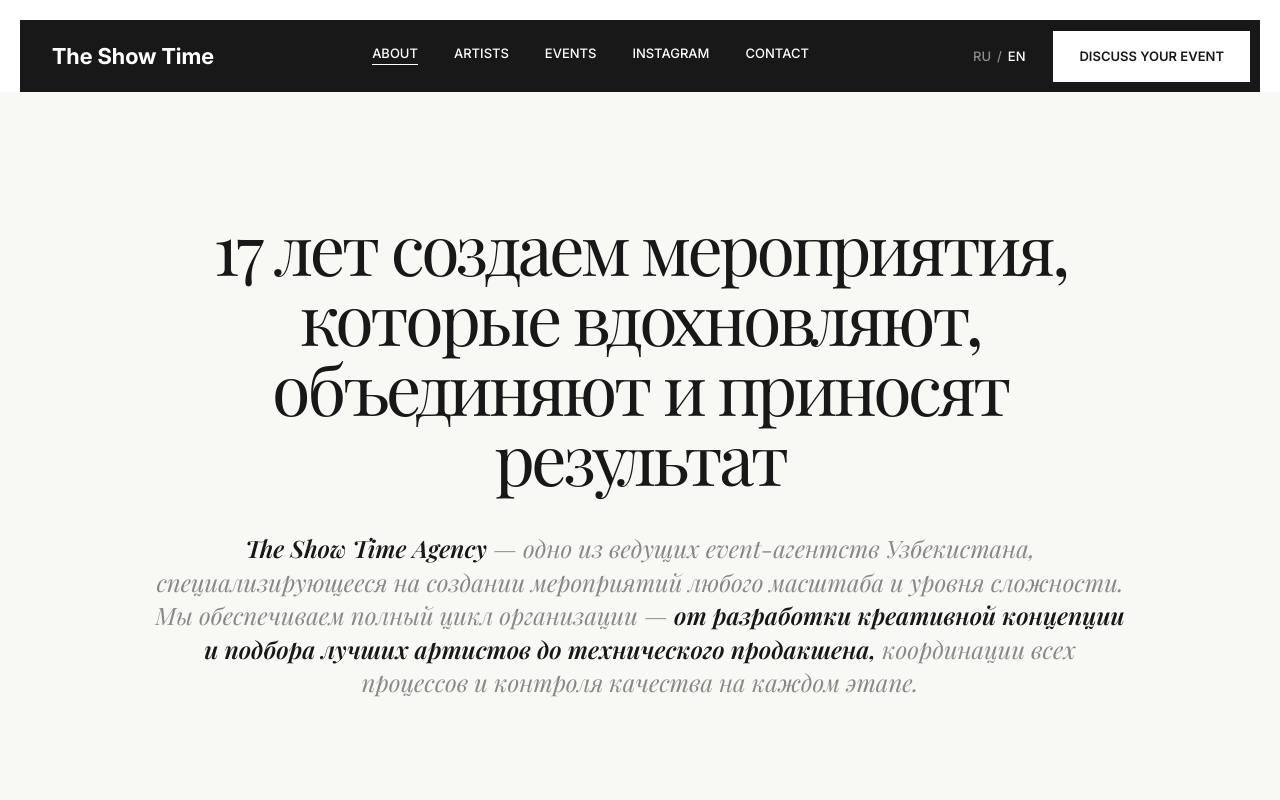
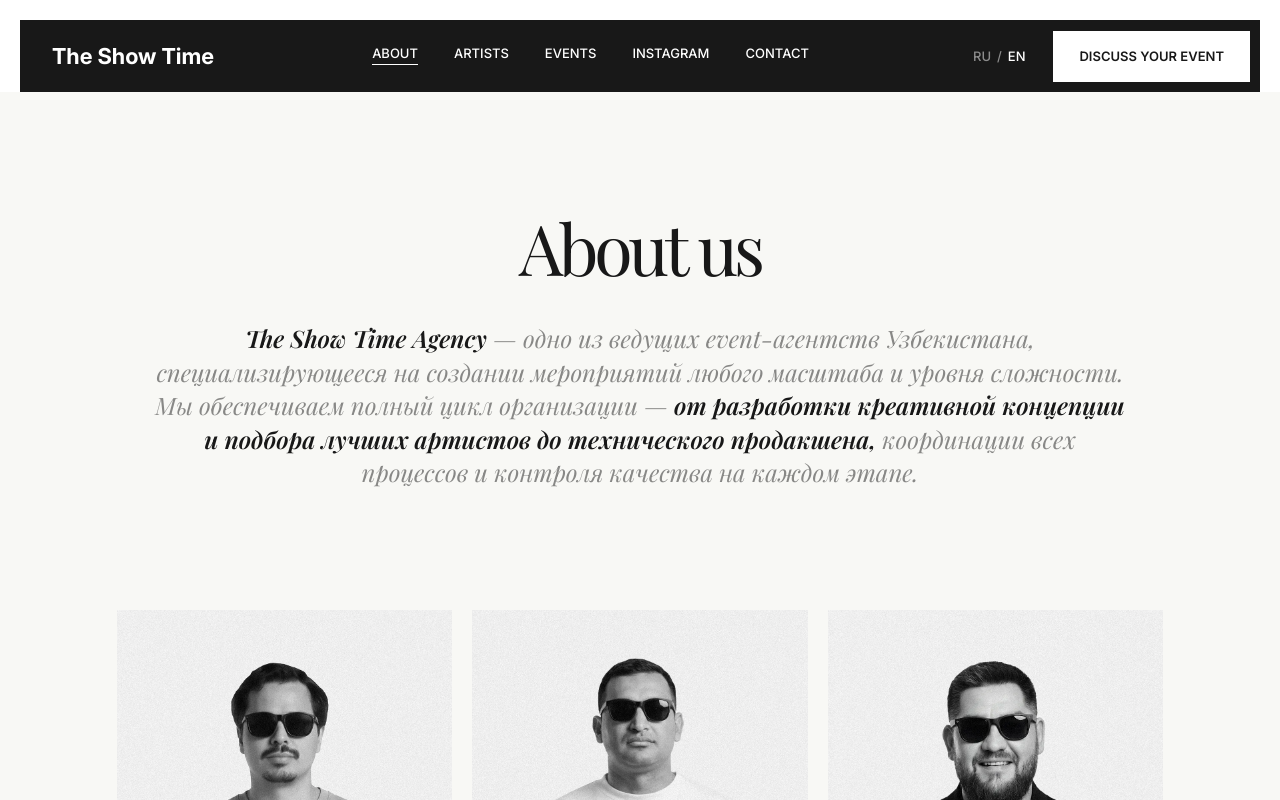
Before and after one commit to uniqspace/BMD, a Vue app: page /about in a window 1280 px wide. Shown: the top 800 px of the page. Built offline with nearby package versions, Linux system fonts and the light colour scheme.

Commit message:
Restore the original About page title
Co-Authored-By: Claude Opus 5.5 <noreply@anthropic.com>
Claude-Session: https://claude.ai/code/session_01B6dQTr2Arpuaw1uCi2f54J

```diff
--- a/src/views/AboutView.vue
+++ b/src/views/AboutView.vue
@@ -14,7 +14,9 @@
     <section class="pb-12.5 pt-5 md:py-15 lg:py-30">
       <div class="container">
         <div class="mx-auto flex max-w-242.5 flex-col items-start gap-6 text-left md:items-center md:text-center lg:gap-10">
-          <h1 v-html="t('home.title')" class=" tracking-tighter text-[41px]/[100%] sm:text-[62px]/[100%] lg:text-[70px]/[100%]" />
+          <h1 class="text-[40px]/[100%] tracking-tight md:text-[45px]/[100%]  lg:text-[70px]/[100%] lg:tracking-[-4.2px]">
+            {{ t('about.title') }}
+          </h1>
           <p
             v-html="t('about.desc')"
             class="font-heading font-normal text-[20px]/[1.4] italic text-[#18181880] [&_b]:font-semibold [&_b]:text-[#181818] md:text-[24px]/[1.4]"
```
